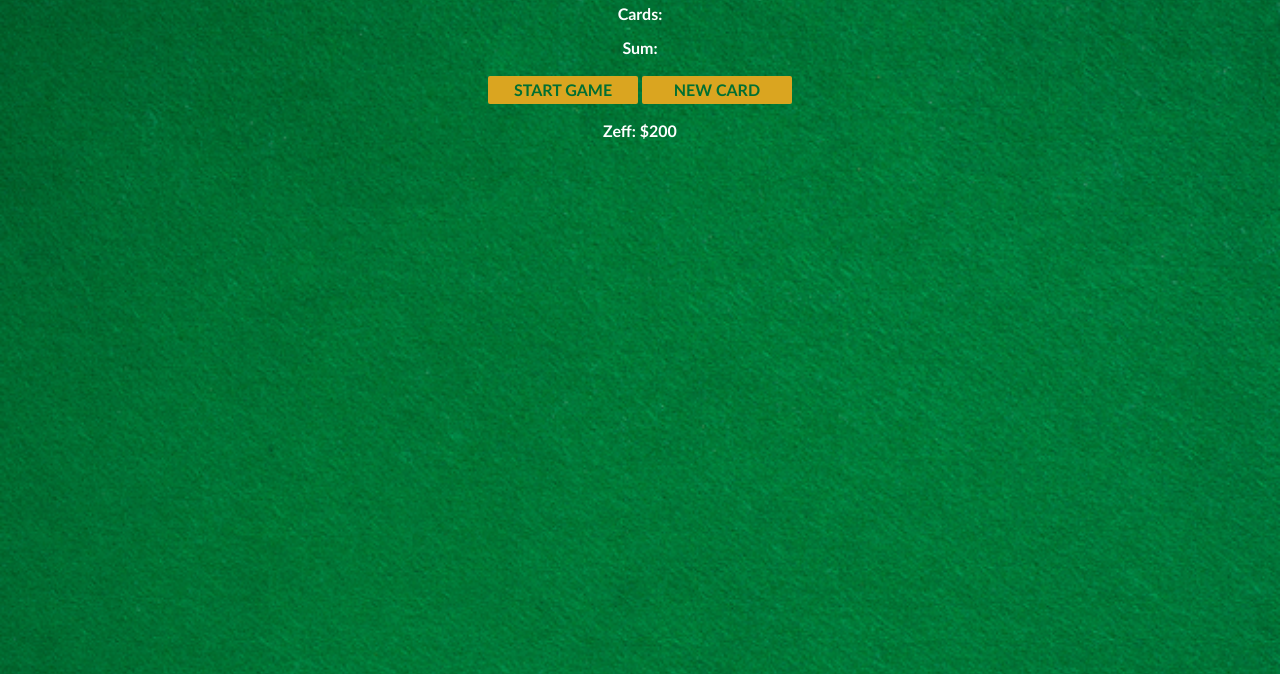
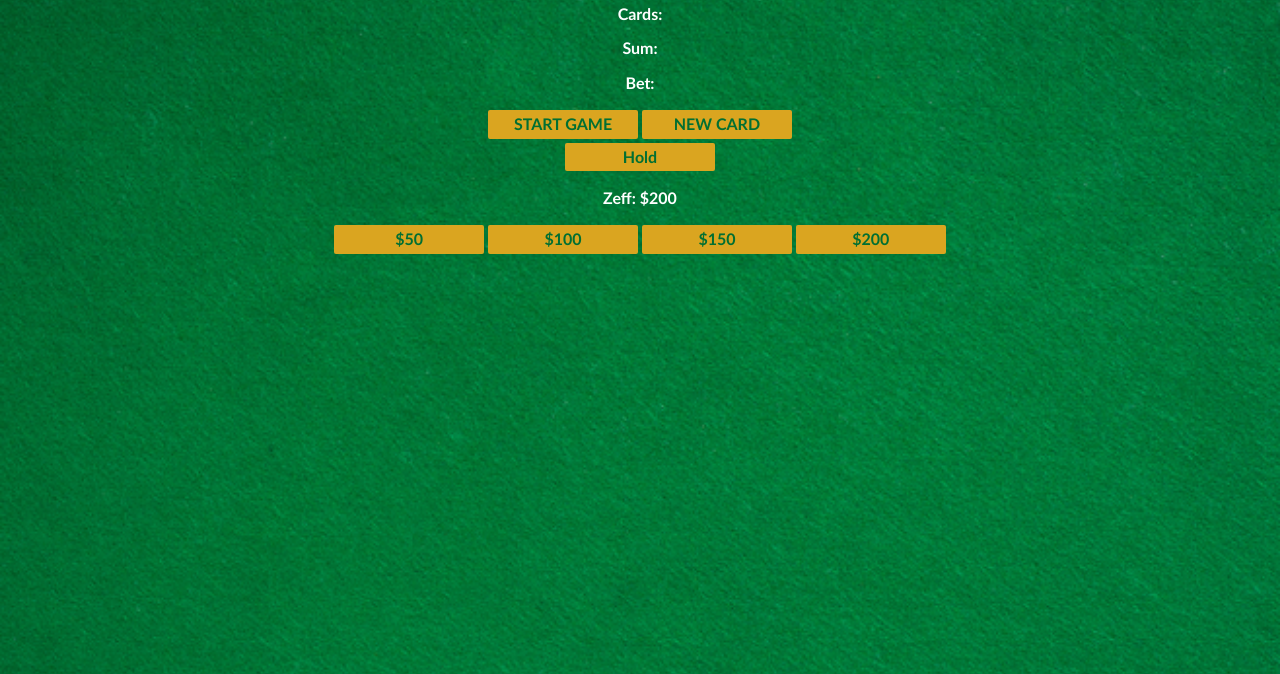
Before and after one commit to Zeffyr-Scuro/BlackJack, a plain HTML site: page index.html in a window 1280 px wide. Shown: the part 126-800 px from the top of the page. Drawn offline with nearby package versions, Linux system fonts and the light colour scheme.

Commit message:
add betting

```diff
--- a/index.html
+++ b/index.html
@@ -7,9 +7,16 @@
         <p id="message-el">Want to play a round?</p>
         <p id="cards-el">Cards:</p>
         <p id="sum-el">Sum:</p>
+        <p id="bet-el">Bet:</p>
         <button onclick="startGame()">START GAME</button>
         <button onclick="newCard()">NEW CARD</button>
+        <br/>
+        <button onclick="hold()" >Hold</button>
         <p id="player-el"></p>
+        <button onclick="bet(50)">$50</button>
+        <button onclick="bet(100)">$100</button>
+        <button onclick="bet(150)">$150</button>
+        <button onclick="bet(200)">$200</button>
         <script src="index.js"></script>
     </body>
 </html>
```
